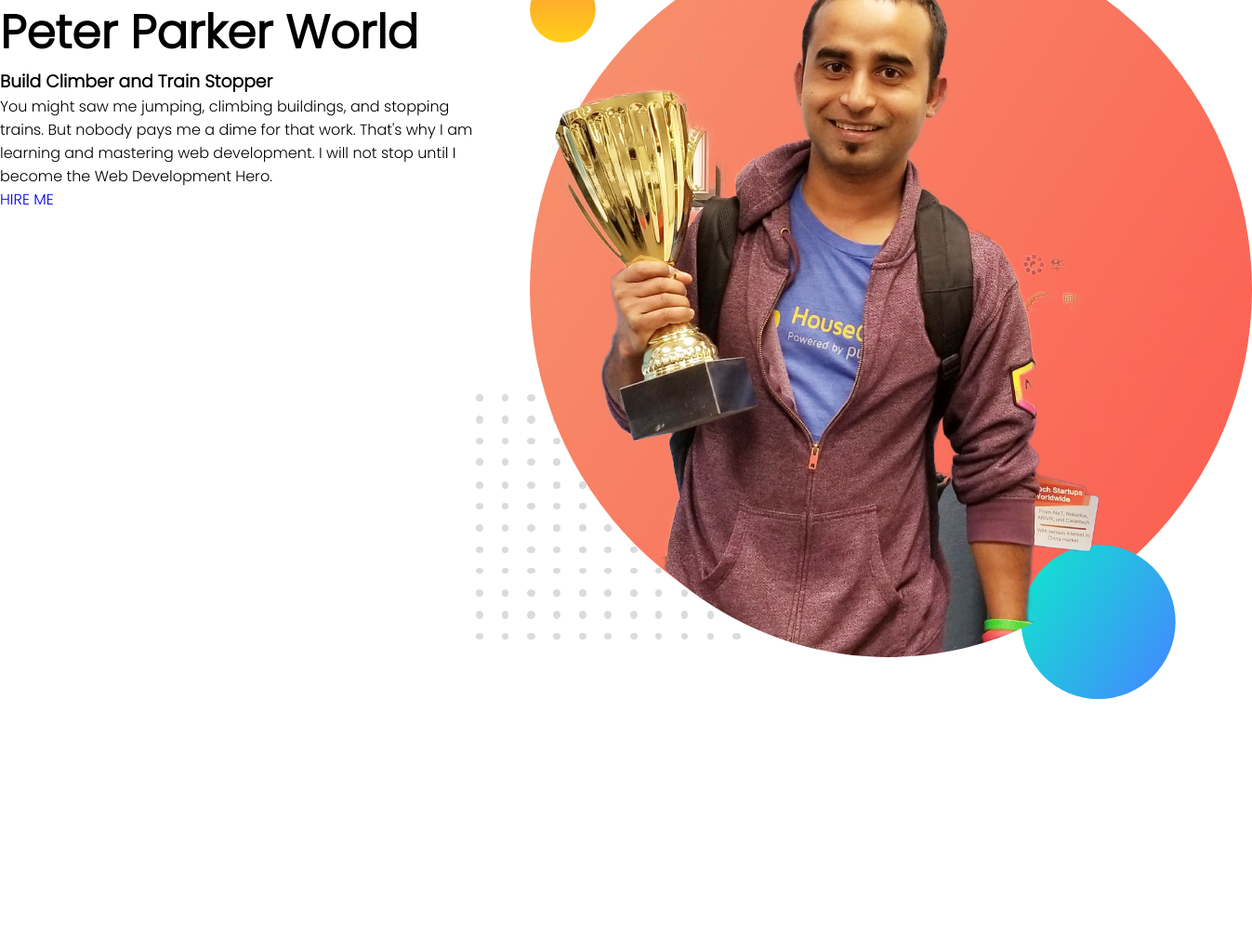
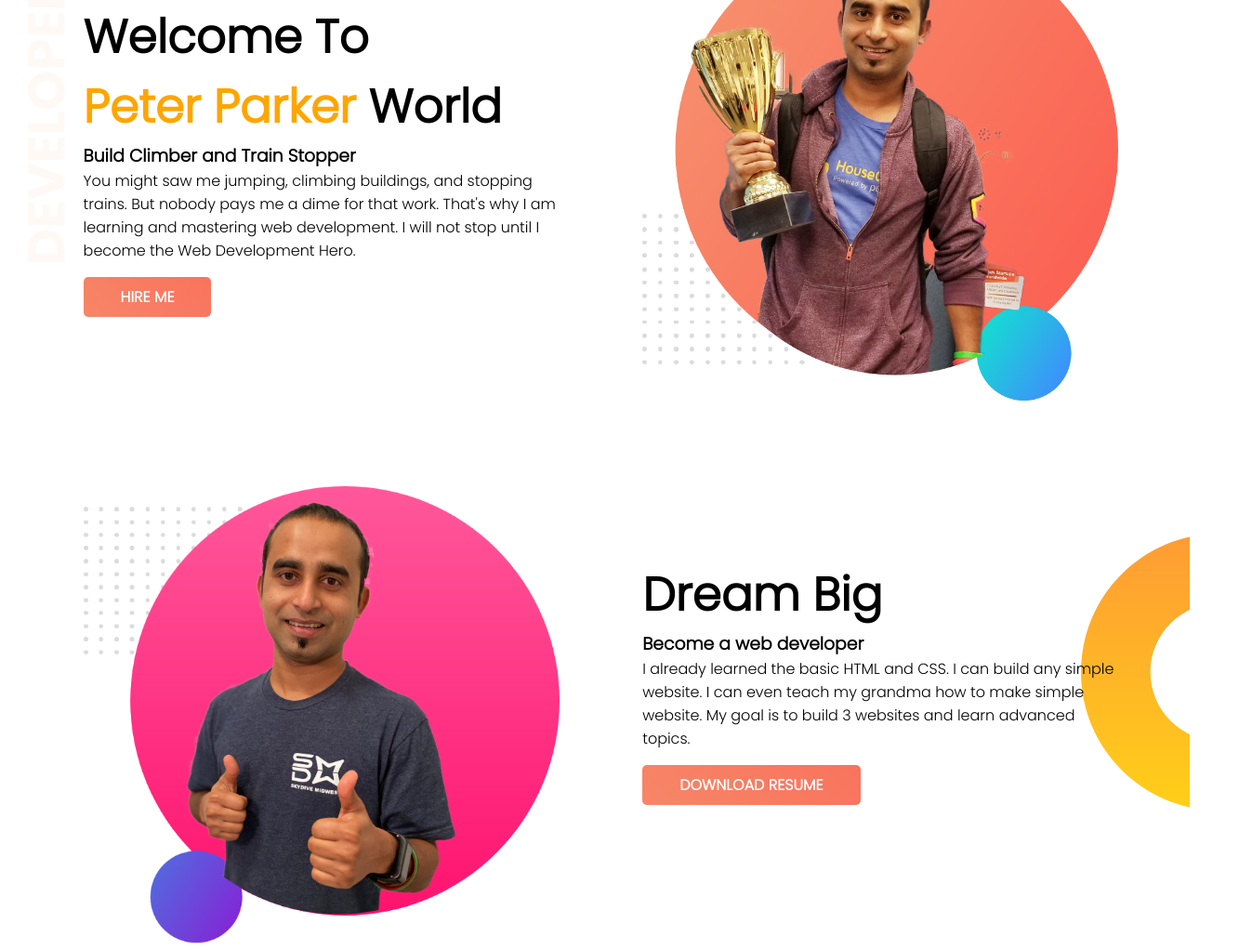
Before and after one commit to saifulneel/personal-project, a plain HTML site: page index.html in a window 1280 px wide. Shown: the part 77-1099 px from the top of the page at 93% size, 1347 px wide, since content can reach past the window. Before the commit the page ends 836 px from the top, so only its background shows below. Drawn offline with Linux system fonts and the light colour scheme.

Commit message:
half donee

```diff
--- a/index.html
+++ b/index.html
@@ -8,17 +8,28 @@
     <link href="https://fonts.googleapis.com/css2?family=Poppins:wght@300&display=swap" rel="stylesheet">
 </head>
 <body>
-    <section>
-        <div class="container">
-            <h1>Welcome To <br> Peter Parker World</h1>
+    <section class="first-section">
+        <div class="container top-pad">
+            <h1>Welcome To <br> <span class="name-highlight">Peter Parker</span> World</h1>
             <h3>Build Climber and Train Stopper</h3>
-            <p>You might saw me jumping, climbing buildings, and stopping trains. But nobody pays me a dime for that work. That's why I am learning and mastering web development. I will not stop until I become the Web Development Hero.</p>
-            <a href="#">HIRE ME</a>
+            <p>You might saw me jumping, climbing buildings, and stopping trains. But nobody pays me a dime for that work. That's why I am learning and mastering web development. I will not stop until I become the Web Development Hero.</p><br>
+            <a class="button" href="#">HIRE ME</a>
         </div>
         <div class="container">
             <img src="images/jhankar.png" alt="Image-1">
         </div>
     </section>
+    <section class="second-section">
+        <div class="second-container">
+            <img src="images/jhankar2.png" alt="Image-1">
+        </div>
+        <div class="second-container top-pad">
+            <h1>Dream Big</h1>
+            <h3>Become a web developer</h3>
+            <p>I already learned the basic HTML and CSS. I can build any simple website. I can even teach my grandma how to make simple website. My goal is to build 3 websites and learn advanced topics.</p><br>
+            <a class="button" href="#">DOWNLOAD RESUME</a>
+        </div>
+    </section>
 
 </body>
 </html>
--- a/style.css
+++ b/style.css
@@ -9,24 +9,51 @@ a{
 li{
     list-style: none;
 }
-section{
+.first-section{
     background-image: url("images/top-banner.png");
     background-repeat: no-repeat;
+    height: 400px;
+    padding-bottom: 200px;
 }
 .container{
     width: 40%;
     float: left;
+    margin-left: 5%;
+    padding-left: 2%;
+}
+.container img{
+    width: 100%;
 }
 h1{
     font-size: 50px;
 }
-span{
+.name-highlight{
     color: orange;
 }
 .button{
-    padding: 10px 20px;
-    background-image: linear-gradient(45deg, orange, gold);
+    padding: 10px 40px;
+    background-image: linear-gradient(45deg, #F78667, #F9735D);
     color: white;
     font-weight: bold;
     font-size: 16px;
+    border-radius: 5px;
 }
+.top-pad{
+    margin-top: 80px;
+}
+.second-container{
+    width: 40%;
+    float: left;
+    margin-left: 5%;
+    padding-left: 2%;
+}
+.second-container img{
+    width: 100%;
+}
+.second-section{
+    background-image: url("images/dream-bg.png");
+    background-repeat: no-repeat;
+    background-position: right;
+    height: 400px;
+
+}
```
